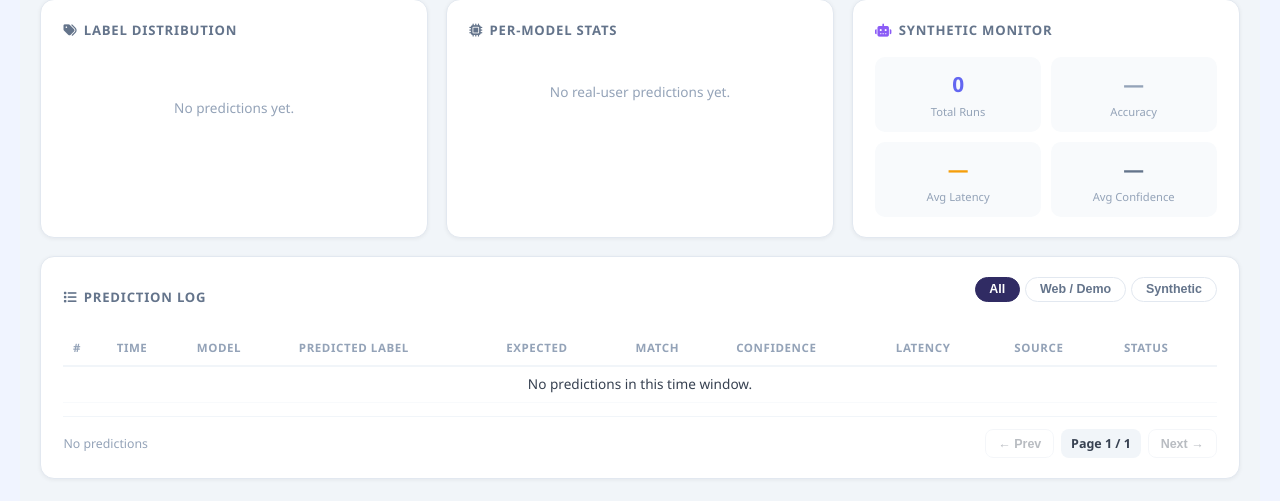
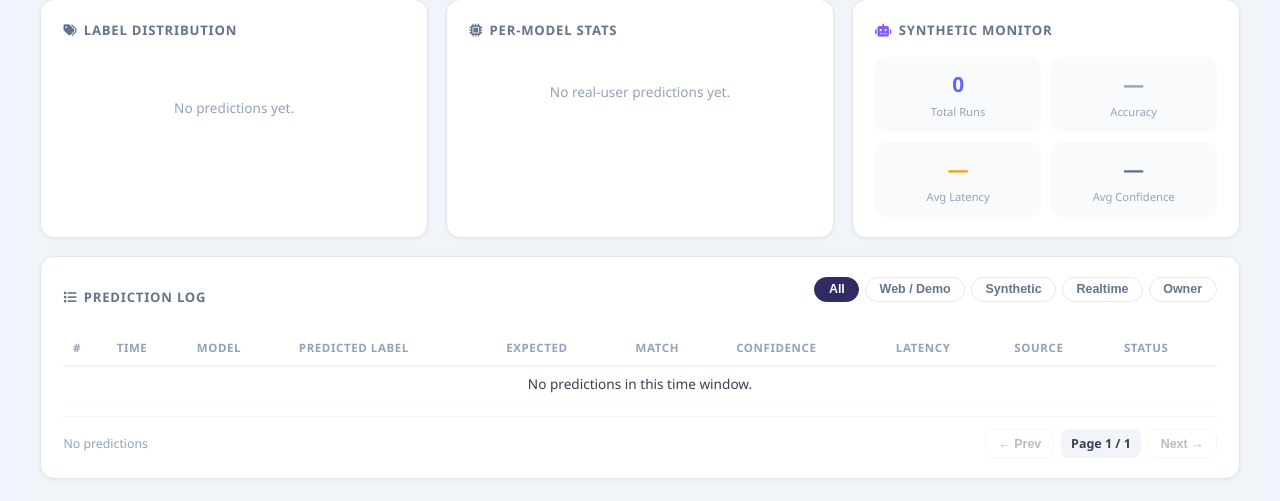
Before and after one commit to seyedhasanmirhoseini1367/PersonalPortfolio, a Django app: page /monitoring/ in a window 1280 px wide. Shown: the part 873-1374 px from the top of the page. Run offline with Django 5.2, Linux system fonts and the light colour scheme; the visitor is signed in with stand-in values (Sample User, id 1); data comes from the database, SQL or seed files in the repository; data that the repository does not hold is empty.

Commit message:
feat: add owner IP tagging and real-time inference logging to monitoring
- OWNER_IPS setting (from .env) auto-tags predictions from your IP as source='owner'
- Real-time seizure chunk predictions now logged to PredictionLog (source='realtime')
- Monitoring dashboard gets Owner and Realtime filter tabs with distinct badge styles

Co-Authored-By: Claude Sonnet 4.6 <noreply@anthropic.com>

```diff
--- a/PersonalPortfolio/settings.py
+++ b/PersonalPortfolio/settings.py
@@ -12,6 +12,7 @@ BASE_DIR = Path(__file__).resolve().parent.parent
 SECRET_KEY = config('SECRET_KEY', default='build-time-dummy-not-for-production')
 DEBUG       = config('DEBUG', default=False, cast=bool)
 ALLOWED_HOSTS = config('ALLOWED_HOSTS', default='localhost,127.0.0.1', cast=Csv())
+OWNER_IPS     = config('OWNER_IPS', default='127.0.0.1', cast=Csv())
 
 # ── Application definition ─────────────────────────────────────────────────────
 INSTALLED_APPS = [
--- a/monitoring/utils.py
+++ b/monitoring/utils.py
@@ -23,6 +23,9 @@ def log_prediction(*, project, user=None, input_data=None, input_type='web',
             xff = request.META.get('HTTP_X_FORWARDED_FOR', '')
             ip  = xff.split(',')[0].strip() if xff else request.META.get('REMOTE_ADDR', '')
             ua  = request.META.get('HTTP_USER_AGENT', '')[:500]
+            from django.conf import settings as _s
+            if ip and source not in ('synthetic', 'synthetic_comparison') and ip in getattr(_s, 'OWNER_IPS', []):
+                source = 'owner'
 
         PredictionLog.objects.create(
             project       = project,
--- a/templates/monitoring/dashboard.html
+++ b/templates/monitoring/dashboard.html
@@ -113,10 +113,12 @@ table.mon-tbl tr:hover td { background:#fafbff; }
   display:inline-block; padding:.1rem .5rem; border-radius:10px;
   font-size:.71rem; font-weight:700;
 }
-.badge-real    { background:#e0f2fe; color:#0369a1; }
-.badge-syn     { background:#f3e8ff; color:#7c3aed; }
-.badge-demo    { background:#fef3c7; color:#b45309; }
-.badge-api     { background:#dcfce7; color:#166534; }
+.badge-real     { background:#e0f2fe; color:#0369a1; }
+.badge-syn      { background:#f3e8ff; color:#7c3aed; }
+.badge-demo     { background:#fef3c7; color:#b45309; }
+.badge-api      { background:#dcfce7; color:#166534; }
+.badge-owner    { background:#fce7f3; color:#9d174d; }
+.badge-realtime { background:#fff7ed; color:#c2410c; }
 .badge-ok      { background:#dcfce7; color:#166534; }
 .badge-err     { background:#fee2e2; color:#dc2626; }
 
@@ -491,6 +493,8 @@ table.mon-tbl tr:hover td { background:#fafbff; }
         <button class="tbl-tab active" onclick="filterTable('all',this)">All</button>
         <button class="tbl-tab" onclick="filterTable('web',this)">Web / Demo</button>
         <button class="tbl-tab" onclick="filterTable('synthetic',this)">Synthetic</button>
+        <button class="tbl-tab" onclick="filterTable('realtime',this)">Realtime</button>
+        <button class="tbl-tab" onclick="filterTable('owner',this)">Owner</button>
       </div>
     </div>
     <div style="overflow-x:auto;">
@@ -512,7 +516,7 @@ table.mon-tbl tr:hover td { background:#fafbff; }
         <tbody id="predBody">
           {% for log in combined_recent %}
           <tr class="pred-row"
-              data-source="{% if log.source == 'synthetic' or log.source == 'synthetic_comparison' %}synthetic{% else %}web{% endif %}">
+              data-source="{% if log.source == 'synthetic' or log.source == 'synthetic_comparison' %}synthetic{% elif log.source == 'owner' %}owner{% elif log.source == 'realtime' %}realtime{% else %}web{% endif %}">
             <td style="color:#94a3b8;font-size:.72rem;">{{ forloop.counter }}</td>
             <td style="white-space:nowrap;color:#64748b;">{{ log.created_at|date:"M d H:i:s" }}</td>
             <td style="font-weight:600;">{{ log.project.title|truncatechars:18 }}</td>
@@ -541,7 +545,7 @@ table.mon-tbl tr:hover td { background:#fafbff; }
             </td>
             <td>{% if log.inference_ms %}<span style="font-family:monospace;">{{ log.inference_ms }}ms</span>{% else %}—{% endif %}</td>
             <td>
-              <span class="badge badge-{% if log.source == 'synthetic' or log.source == 'synthetic_comparison' %}syn{% elif log.source == 'demo' %}demo{% elif log.source == 'api' %}api{% else %}real{% endif %}">
+              <span class="badge badge-{% if log.source == 'synthetic' or log.source == 'synthetic_comparison' %}syn{% elif log.source == 'owner' %}owner{% elif log.source == 'realtime' %}realtime{% elif log.source == 'demo' %}demo{% elif log.source == 'api' %}api{% else %}real{% endif %}">
                 {{ log.source }}
               </span>
             </td>
```
Also changed, not shown: projects/views.py (+16 -0 lines).
